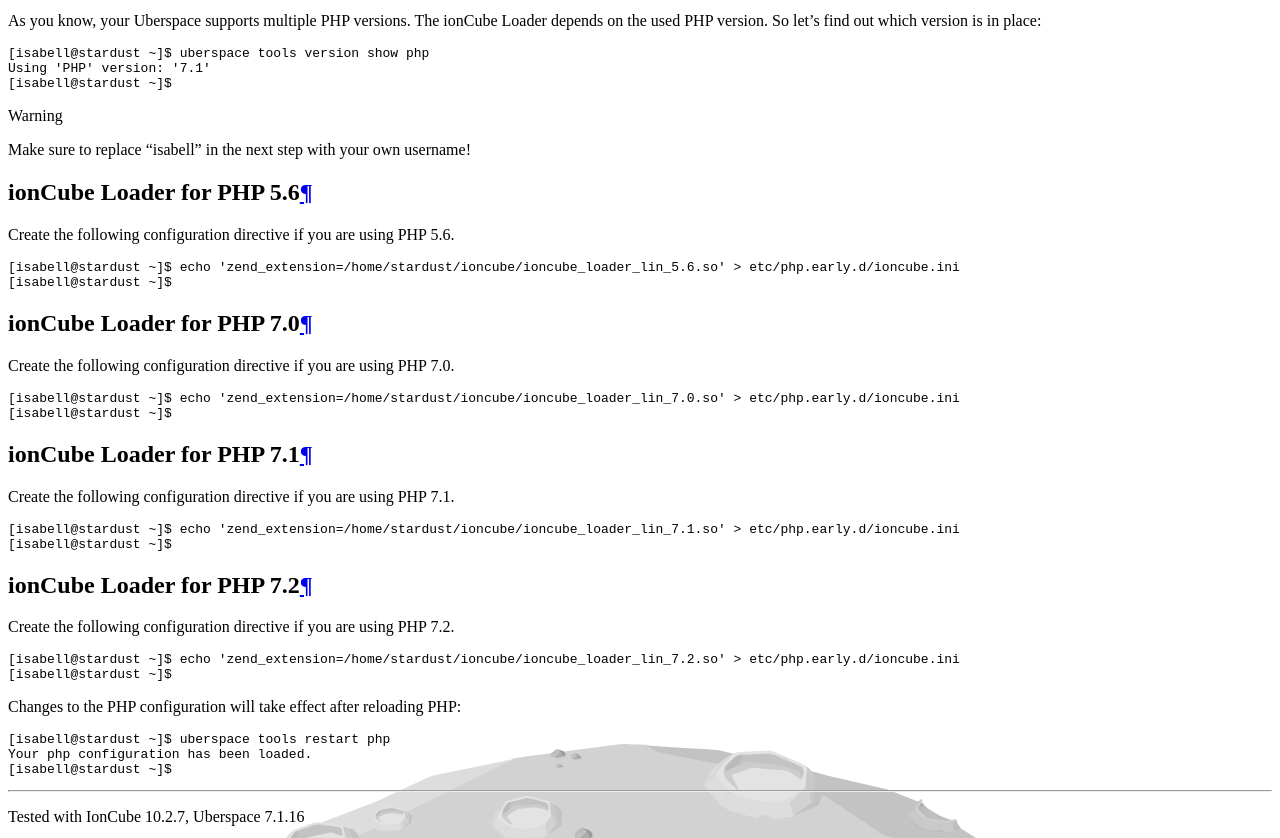
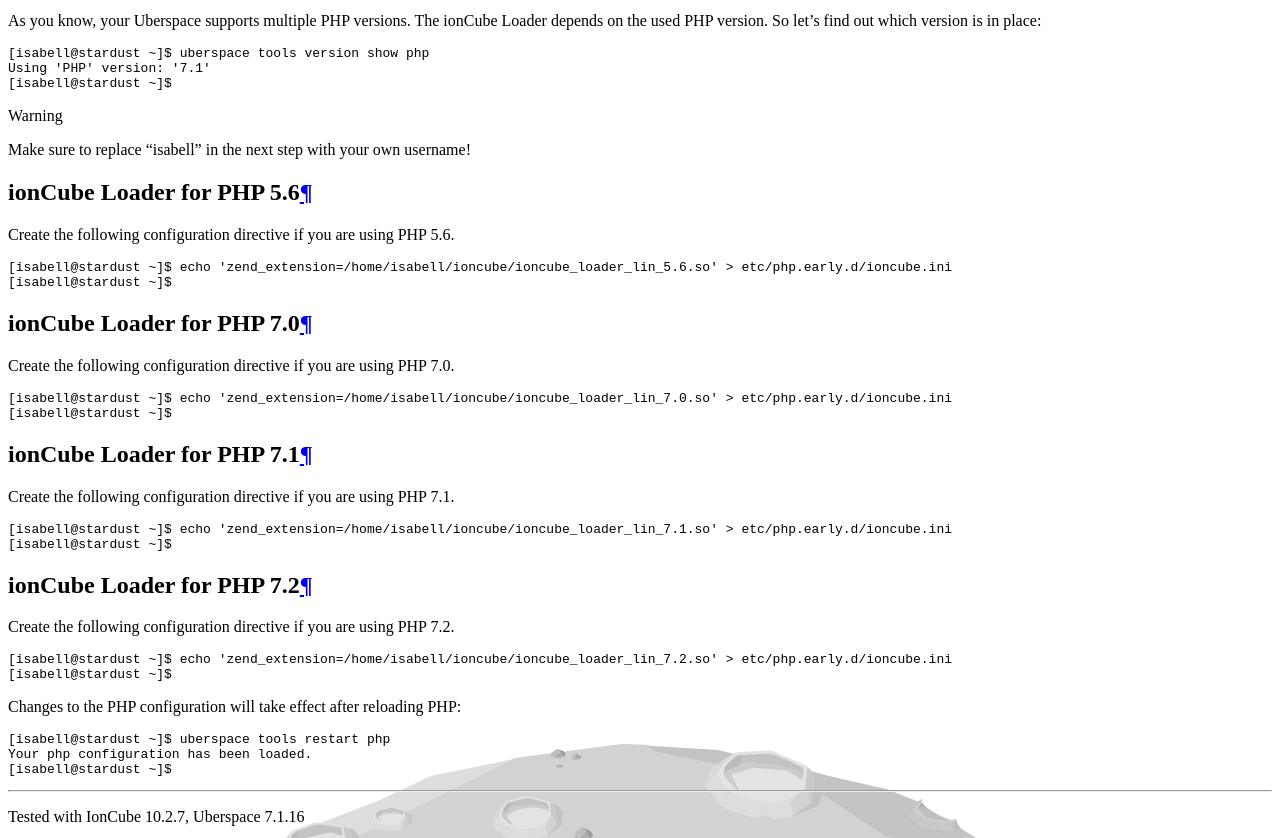
Before and after one commit to Uberspace/lab, a Sphinx documentation site: the page built from source/guide_ioncube.rst, in a window 1280 px wide and 900 px high, scrolled down 2097 px, cut to the strip 0-838 px from the top of the window. Built offline with Sphinx 7.4.7 and the Read the Docs theme 2.0.0, drawn with Linux system fonts in a browser that asks for light colours.

Commit message:
[ioncube] fix further occurences of user name

```diff
--- a/source/guide_ioncube.rst
+++ b/source/guide_ioncube.rst
@@ -77,7 +77,7 @@
 
 ::
 
-  [isabell@stardust ~]$ echo 'zend_extension=/home/stardust/ioncube/ioncube_loader_lin_5.6.so' > etc/php.early.d/ioncube.ini
+  [isabell@stardust ~]$ echo 'zend_extension=/home/isabell/ioncube/ioncube_loader_lin_5.6.so' > etc/php.early.d/ioncube.ini
   [isabell@stardust ~]$
 
 
@@ -89,7 +89,7 @@
 
 ::
 
-  [isabell@stardust ~]$ echo 'zend_extension=/home/stardust/ioncube/ioncube_loader_lin_7.0.so' > etc/php.early.d/ioncube.ini
+  [isabell@stardust ~]$ echo 'zend_extension=/home/isabell/ioncube/ioncube_loader_lin_7.0.so' > etc/php.early.d/ioncube.ini
   [isabell@stardust ~]$
 
 
@@ -101,7 +101,7 @@
 
 ::
 
-  [isabell@stardust ~]$ echo 'zend_extension=/home/stardust/ioncube/ioncube_loader_lin_7.1.so' > etc/php.early.d/ioncube.ini
+  [isabell@stardust ~]$ echo 'zend_extension=/home/isabell/ioncube/ioncube_loader_lin_7.1.so' > etc/php.early.d/ioncube.ini
   [isabell@stardust ~]$
 
 
@@ -113,7 +113,7 @@
 
 ::
 
-  [isabell@stardust ~]$ echo 'zend_extension=/home/stardust/ioncube/ioncube_loader_lin_7.2.so' > etc/php.early.d/ioncube.ini
+  [isabell@stardust ~]$ echo 'zend_extension=/home/isabell/ioncube/ioncube_loader_lin_7.2.so' > etc/php.early.d/ioncube.ini
   [isabell@stardust ~]$
 
 
```
